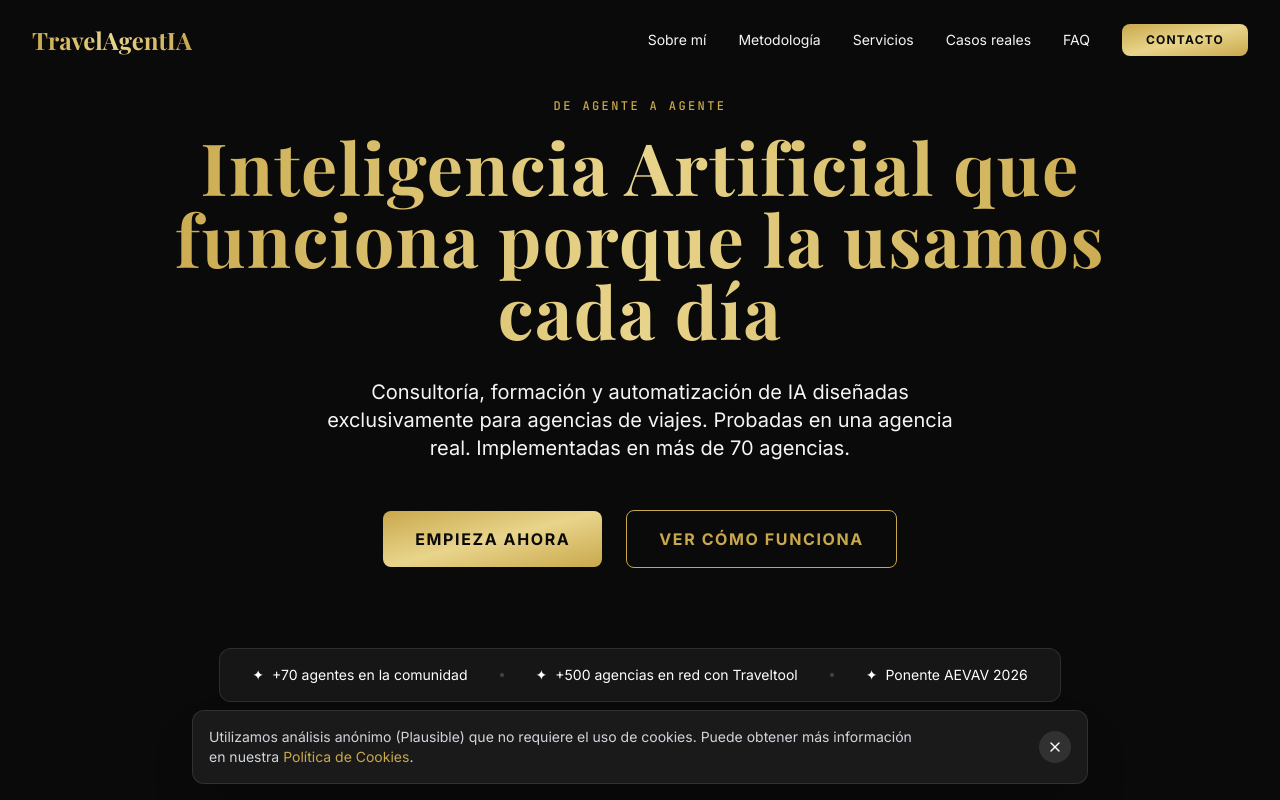
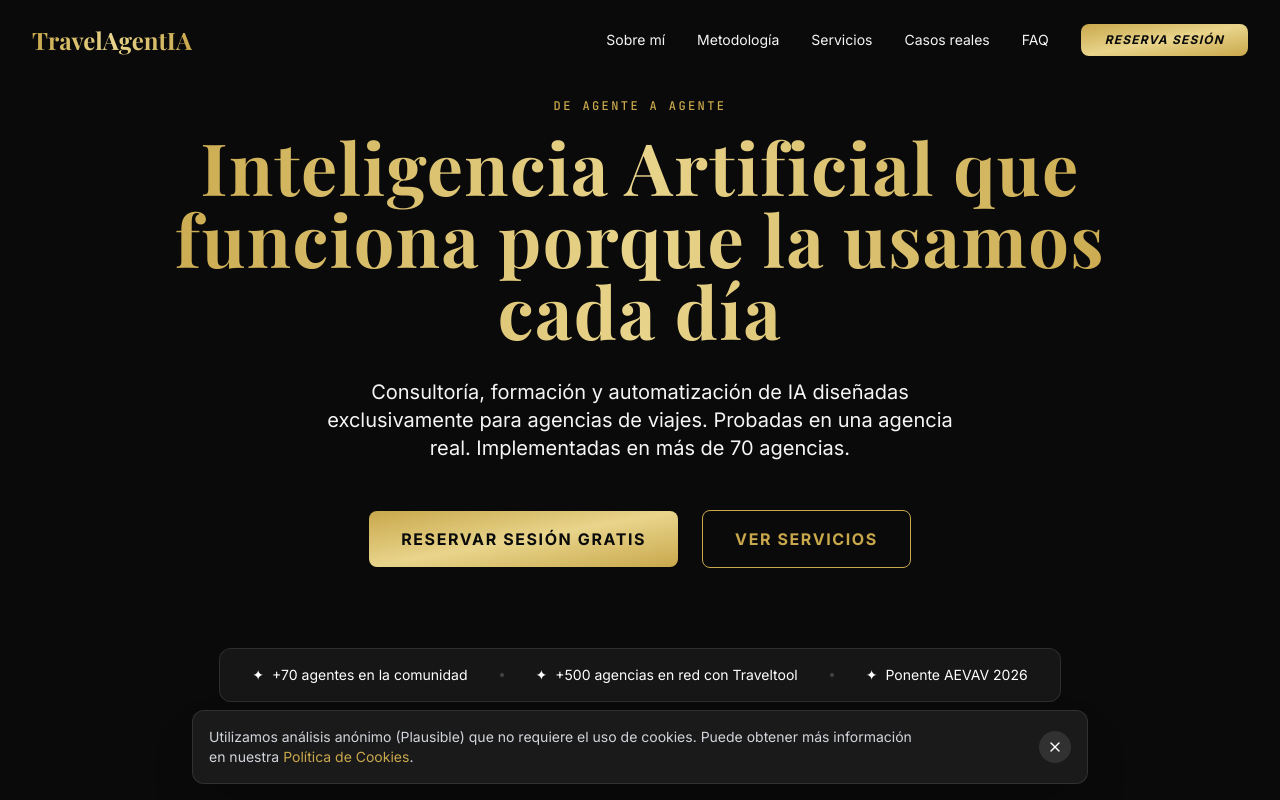
Before and after one commit to FernandoSFT/travelAgentia.com, an Astro site: page / in a window 1280 px wide. Shown: the top 800 px of the page. Built offline with nearby package versions, Linux system fonts and the light colour scheme; Astro itself is replaced by a stand-in of ours; no server answers.

Commit message:
feat: integrate booking links in navbar and home

```diff
--- a/src/components/Navbar.astro
+++ b/src/components/Navbar.astro
@@ -15,7 +15,7 @@
       <a href="#servicios" class="text-sm font-medium text-text-muted hover:text-gold-light transition-colors">Servicios</a>
       <a href="#casos" class="text-sm font-medium text-text-muted hover:text-gold-light transition-colors">Casos reales</a>
       <a href="#faq" class="text-sm font-medium text-text-muted hover:text-gold-light transition-colors">FAQ</a>
-      <a href="#contacto" class="btn-primary py-2 px-6 text-xs">Contacto</a>
+      <a href="https://calendar.app.google/e4XRYFbL3gk7ZeMP6" target="_blank" class="btn-primary py-2 px-6 text-xs italic">Reserva Sesión</a>
     </div>
 
     <!-- Mobile Toggle -->
@@ -32,7 +32,7 @@
     <a href="#servicios" class="text-lg font-medium text-text-main">Servicios</a>
     <a href="#casos" class="text-lg font-medium text-text-main">Casos reales</a>
     <a href="#faq" class="text-lg font-medium text-text-main">FAQ</a>
-    <a href="#contacto" class="btn-primary text-center">Contacto</a>
+    <a href="https://calendar.app.google/e4XRYFbL3gk7ZeMP6" target="_blank" class="btn-primary text-center">Reserva Sesión</a>
   </div>
 </nav>
 
--- a/src/pages/index.astro
+++ b/src/pages/index.astro
@@ -26,8 +26,8 @@ import { Users, Compass, Key, Check, Clock, Bot, BookOpen, Layers, Mail, FileTex
         </p>
 
         <div class="flex flex-col sm:flex-row gap-6 justify-center items-center animate-fade-in-up" style="animation-delay: 0.3s;">
-          <a href="#servicios" class="btn-primary min-w-[200px]">EMPIEZA AHORA</a>
-          <a href="#metodologia" class="btn-secondary min-w-[200px]">VER CÓMO FUNCIONA</a>
+          <a href="https://calendar.app.google/e4XRYFbL3gk7ZeMP6" target="_blank" class="btn-primary min-w-[200px]">RESERVAR SESIÓN GRATIS</a>
+          <a href="#servicios" class="btn-secondary min-w-[200px]">VER SERVICIOS</a>
         </div>
 
         <div class="mt-20 animate-fade-in" style="animation-delay: 0.6s;">
@@ -210,7 +210,7 @@ import { Users, Compass, Key, Check, Clock, Bot, BookOpen, Layers, Mail, FileTex
                 </li>
               ))}
             </ul>
-            <a href="#contacto" class="btn-primary text-center py-3">RESERVA TU DIAGNÓSTICO</a>
+            <a href="https://calendar.app.google/e4XRYFbL3gk7ZeMP6" target="_blank" class="btn-primary text-center py-3">RESERVA TU DIAGNÓSTICO</a>
           </div>
 
           <!-- Llaves en mano -->
@@ -326,7 +326,8 @@ import { Users, Compass, Key, Check, Clock, Bot, BookOpen, Layers, Mail, FileTex
           <div class="text-center mb-16">
             <span class="label-gold">DA EL PRIMER PASO</span>
             <h2 class="text-5xl md:text-7xl mb-8 text-gradient font-playfair">¿Listo para transformar tu agencia?</h2>
-            <p class="text-xl text-text-muted mb-8">Reserva una sesión de diagnóstico gratuita. Analizamos juntos en qué punto estás y cuál es el siguiente paso concreto. Sin compromiso. Sin humo. De agente a agente.</p>
+            <p class="text-xl text-text-muted mb-12">Reserva una sesión de diagnóstico gratuita. Analizamos juntos en qué punto estás y cuál es el siguiente paso concreto. Sin compromiso. Sin humo. De agente a agente.</p>
+            <a href="https://calendar.app.google/e4XRYFbL3gk7ZeMP6" target="_blank" class="btn-primary px-12 py-4 text-lg">RESERVAR MI SESIÓN AHORA</a>
           </div>
 
           <div class="grid grid-cols-1 lg:grid-cols-2 gap-16 items-start">
```
